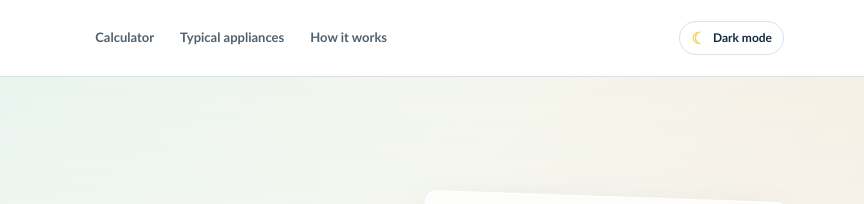
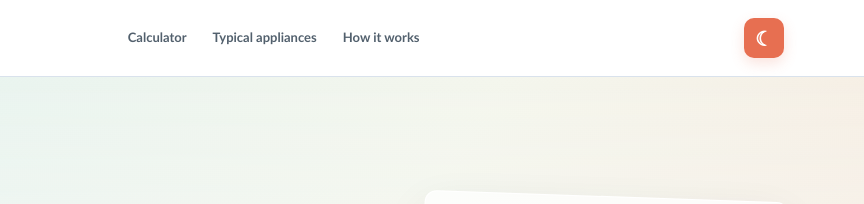
Before and after one commit to Calculonix/EnergyCostCalculator, a website with bundled scripts: page index.html in a window 1280 px wide. Shown: the top 204 px of the page, 416-1280 px from the left. Built offline with nearby package versions, Linux system fonts and the light colour scheme.

Commit message:
Dark Mode Issues Fix

```diff
--- a/assets/css/styles.css
+++ b/assets/css/styles.css
@@ -48,9 +48,11 @@ a { color: inherit; }
 nav { display: flex; gap: 26px; color: var(--muted); font-size: 13px; font-weight: 700; }
 nav a { text-decoration: none; }
 nav a:hover, nav a:focus { color: var(--teal); }
-.theme-toggle { display: inline-flex; align-items: center; flex: 0 0 auto; gap: 7px; border: 1px solid var(--line); border-radius: 99px; padding: 7px 11px; background: transparent; color: var(--ink); font-size: 12px; font-weight: 800; }
-.theme-toggle:hover { border-color: var(--teal); color: var(--teal); }
-.theme-toggle-icon { width: 15px; color: var(--yellow); font-size: 16px; line-height: 1; }
+.theme-toggle { display: grid; place-items: center; flex: 0 0 40px; width: 40px; height: 40px; border: 0; border-radius: 10px; padding: 0; background: var(--coral); color: var(--white); font-size: 12px; font-weight: 800; box-shadow: 0 5px 14px rgba(231,111,81,.2); touch-action: manipulation; -webkit-tap-highlight-color: transparent; }
+.theme-toggle:hover { background: var(--teal); }
+.theme-toggle:active { transform: translateY(1px); }
+.theme-toggle-icon { color: var(--white); font-size: 20px; line-height: 1; }
+.theme-toggle-label { display: none; }
 
 .hero { overflow: hidden; background: linear-gradient(180deg, transparent 0%, var(--paper) 100%), linear-gradient(120deg, #e1f3f1 0%, #f4f6ed 58%, #f8eadf 100%); padding: 72px 0 76px; }
 :root[data-theme="dark"] .hero { background: linear-gradient(180deg, transparent 0%, var(--paper) 100%), linear-gradient(120deg, #263e40 0%, #363b35 58%, #493a35 100%); }
@@ -138,8 +140,7 @@ input[aria-invalid="true"] { border-color: #c93737; }
   .container { width: min(100% - 28px, 560px); }
   nav { display: none; }
   .nav-wrap { min-height: 64px; }
-  .theme-toggle { width: 42px; height: 42px; margin-left: auto; padding: 8px; justify-content: center; }
-  .theme-toggle-label { display: none; }
+  .theme-toggle { flex-basis: 42px; width: 42px; height: 42px; margin-left: auto; }
   .hero { padding: 48px 0 56px; }
   .hero-grid, .calculator-layout, .how-grid { grid-template-columns: 1fr; gap: 28px; }
   h1 { font-size: clamp(2.7rem, 13vw, 4.2rem); }
--- a/assets/js/theme.js
+++ b/assets/js/theme.js
@@ -1,7 +1,7 @@
 const themeToggle = document.querySelector('#theme-toggle');
 let storedTheme = null;
 try { storedTheme = localStorage.getItem('wattcost-theme'); } catch (error) { storedTheme = null; }
-const prefersDark = window.matchMedia && window.matchMedia('(prefers-color-scheme: dark)').matches;
+const prefersDark = window.matchMedia ? window.matchMedia('(prefers-color-scheme: dark)').matches : false;
 const initialTheme = storedTheme || (prefersDark ? 'dark' : 'light');
 
 document.documentElement.dataset.theme = initialTheme;
@@ -9,6 +9,9 @@ document.documentElement.dataset.theme = initialTheme;
 function updateThemeToggle() {
   const isDark = document.documentElement.dataset.theme === 'dark';
   themeToggle.setAttribute('aria-pressed', String(isDark));
+  const label = isDark ? 'Switch to light mode' : 'Switch to dark mode';
+  themeToggle.setAttribute('aria-label', label);
+  themeToggle.setAttribute('title', label);
   themeToggle.querySelector('.theme-toggle-label').textContent = isDark ? 'Light mode' : 'Dark mode';
   themeToggle.querySelector('.theme-toggle-icon').textContent = isDark ? '☀' : '☾';
 }
--- a/index.html
+++ b/index.html
@@ -56,7 +56,7 @@
         <a href="#presets">Typical appliances</a>
         <a href="#how-it-works">How it works</a>
       </nav>
-      <button class="theme-toggle" id="theme-toggle" type="button" aria-label="Toggle dark mode" aria-pressed="false">
+      <button class="theme-toggle" id="theme-toggle" type="button" title="Toggle dark mode" aria-label="Toggle dark mode" aria-pressed="false">
         <span class="theme-toggle-icon" aria-hidden="true">☾</span>
         <span class="theme-toggle-label">Dark mode</span>
       </button>
```
